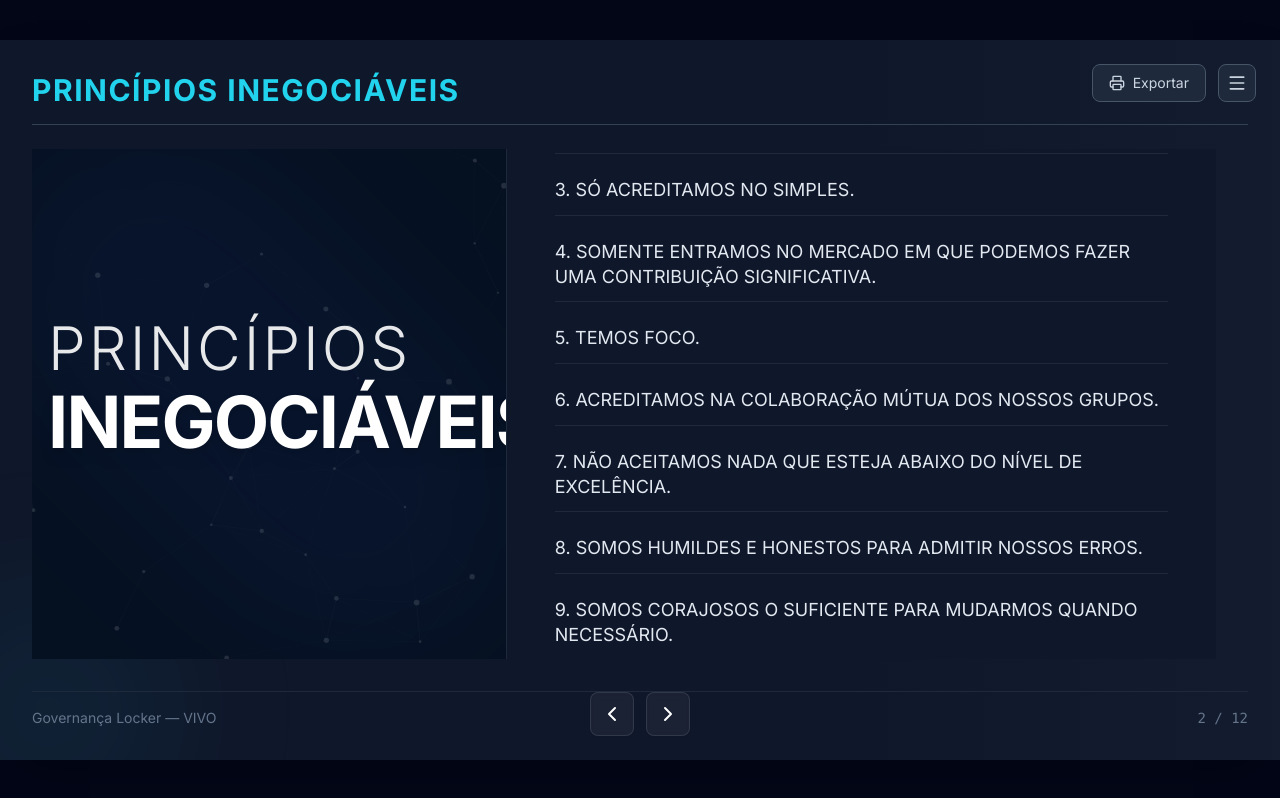
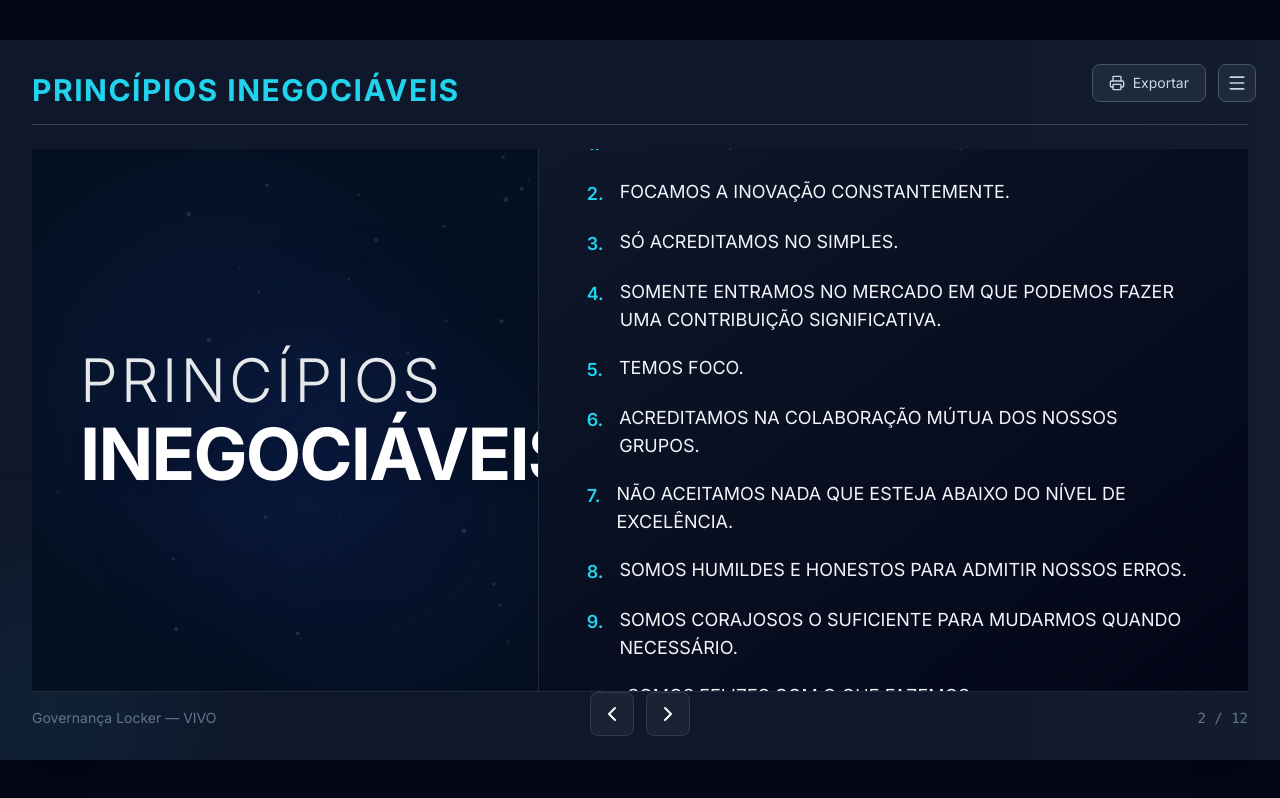
Before and after one commit to Lawalash/apresentacaopesquisavivo, a React (Vite) app: page / in a window 1280 px wide. Both pictures are taken after a click on the button 668 px from the left and 714 px from the top of the page. Built offline with nearby package versions, Linux system fonts and the light colour scheme.

Commit message:
principio ajustado

```diff
--- a/components/slides/Principles.tsx
+++ b/components/slides/Principles.tsx
@@ -1,13 +1,57 @@
 import React from 'react';
-import { PRINCIPLES } from '../../data/report';
-import TechnologicalBackground from '../TechnologicalBackground';
+
+// Sample data - ajuste conforme necessário
+const PRINCIPLES = [
+  "ESTAMOS AQUI PARA FAZER MELHOR QUE TODOS.",
+  "FOCAMOS A INOVAÇÃO CONSTANTEMENTE.",
+  "SÓ ACREDITAMOS NO SIMPLES.",
+  "SOMENTE ENTRAMOS NO MERCADO EM QUE PODEMOS FAZER UMA CONTRIBUIÇÃO SIGNIFICATIVA.",
+  "TEMOS FOCO.",
+  "ACREDITAMOS NA COLABORAÇÃO MÚTUA DOS NOSSOS GRUPOS.",
+  "NÃO ACEITAMOS NADA QUE ESTEJA ABAIXO DO NÍVEL DE EXCELÊNCIA.",
+  "SOMOS HUMILDES E HONESTOS PARA ADMITIR NOSSOS ERROS.",
+  "SOMOS CORAJOSOS O SUFICIENTE PARA MUDARMOS QUANDO NECESSÁRIO.",
+  "SOMOS FELIZES COM O QUE FAZEMOS."
+];
+
+const TechnologicalBackground = ({ particleCount = 40, speed = 0.2, className = "", lineColor = "rgba(255, 255, 255, 0.1)", particleColor = "rgba(255, 255, 255, 0.4)" }) => {
+  return (
+    <svg className={`absolute inset-0 w-full h-full ${className}`} style={{ filter: 'blur(0.5px)' }}>
+      {/* Animated particles */}
+      <defs>
+        <style>
+          {`
+            @keyframes float {
+              0%, 100% { transform: translateY(0px) translateX(0px); }
+              50% { transform: translateY(-20px) translateX(10px); }
+            }
+            .particle {
+              animation: float 8s ease-in-out infinite;
+            }
+          `}
+        </style>
+      </defs>
+      {Array.from({ length: particleCount }).map((_, i) => (
+        <circle
+          key={i}
+          cx={Math.random() * 100 + '%'}
+          cy={Math.random() * 100 + '%'}
+          r={Math.random() * 2 + 0.5}
+          fill={particleColor}
+          className="particle"
+          style={{ animationDelay: `${i * 0.1}s` }}
+        />
+      ))}
+    </svg>
+  );
+};
 
 const Principles: React.FC = () => {
   return (
-    <div className="h-full w-full flex flex-col md:flex-row relative -m-8">
+    <div className="h-full w-full flex flex-col lg:flex-row relative overflow-hidden bg-gradient-to-br from-slate-900 via-[#051021] to-slate-900">
       {/* Left Panel - Title & Animation */}
-      <div className="md:w-5/12 h-full bg-[#051021] relative flex flex-col justify-center px-8 md:px-12 overflow-hidden border-r border-slate-800">
-         {/* Animation limited to left panel */}
+      <div className="lg:w-5/12 h-1/3 lg:h-full bg-[#051021] relative flex flex-col justify-center px-8 sm:px-10 md:px-12 overflow-hidden border-b lg:border-b-0 lg:border-r border-slate-800">
+        {/* Animation limited to left panel */}
         <TechnologicalBackground
           particleCount={40}
           speed={0.2}
@@ -17,27 +61,37 @@ const Principles: React.FC = () => {
         />
 
         {/* Geometric Accent */}
-        <div className="absolute top-1/2 left-1/2 -translate-x-1/2 -translate-y-1/2 w-[120%] h-[60%] bg-blue-900/10 rotate-45 blur-3xl rounded-full pointer-events-none" />
+        <div className="absolute inset-0 flex items-center justify-center pointer-events-none overflow-hidden">
+          <div className="w-96 h-96 bg-blue-900/15 rounded-full blur-3xl -translate-x-16 -translate-y-8" />
+          <div className="absolute w-80 h-80 bg-blue-800/10 rounded-full blur-3xl translate-x-20 translate-y-20" />
+        </div>
 
         <div className="relative z-10 text-white">
-          <h2 className="text-4xl md:text-5xl lg:text-6xl font-light tracking-wider mb-2 opacity-90">
+          <h2 className="text-3xl sm:text-4xl md:text-5xl lg:text-5xl xl:text-6xl font-light tracking-wider mb-1 sm:mb-2 opacity-90">
             PRINCÍPIOS
           </h2>
-          <h2 className="text-5xl md:text-6xl lg:text-7xl font-bold tracking-tight text-white drop-shadow-lg">
+          <h2 className="text-4xl sm:text-5xl md:text-6xl lg:text-6xl xl:text-7xl font-bold tracking-tight text-white drop-shadow-lg leading-tight">
             INEGOCIÁVEIS
           </h2>
         </div>
       </div>
 
       {/* Right Panel - List */}
-      <div className="md:w-7/12 h-full bg-slate-900 flex items-center p-8 md:p-12 overflow-y-auto">
-        <ul className="space-y-6 w-full">
-          {PRINCIPLES.map((principle, index) => (
-            <li key={index} className="text-slate-200 text-lg leading-snug border-b border-slate-800 pb-3 last:border-0 hover:text-cyan-400 transition-colors duration-300">
-              {principle}
-            </li>
-          ))}
-        </ul>
+      <div className="lg:w-7/12 h-2/3 lg:h-full bg-gradient-to-br from-slate-900 to-slate-950 flex items-center overflow-hidden">
+        <div className="w-full h-full overflow-y-auto px-8 sm:px-10 md:px-12 py-8 md:py-12 flex items-center">
+          <ol className="space-y-4 sm:space-y-5 w-full">
+            {PRINCIPLES.map((principle, index) => (
+              <li key={index} className="flex gap-4 items-start group">
+                <span className="text-cyan-400 font-semibold text-sm sm:text-base md:text-lg flex-shrink-0 pt-0.5">
+                  {index + 1}.
+                </span>
+                <span className="text-slate-100 text-sm sm:text-base md:text-lg leading-relaxed group-hover:text-cyan-300 transition-colors duration-300">
+                  {principle}
+                </span>
+              </li>
+            ))}
+          </ol>
+        </div>
       </div>
     </div>
   );
```
